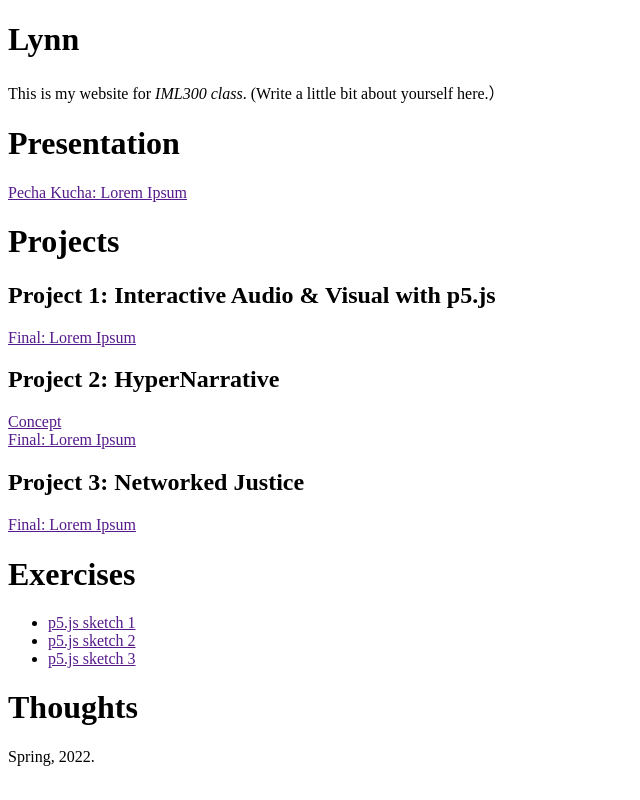
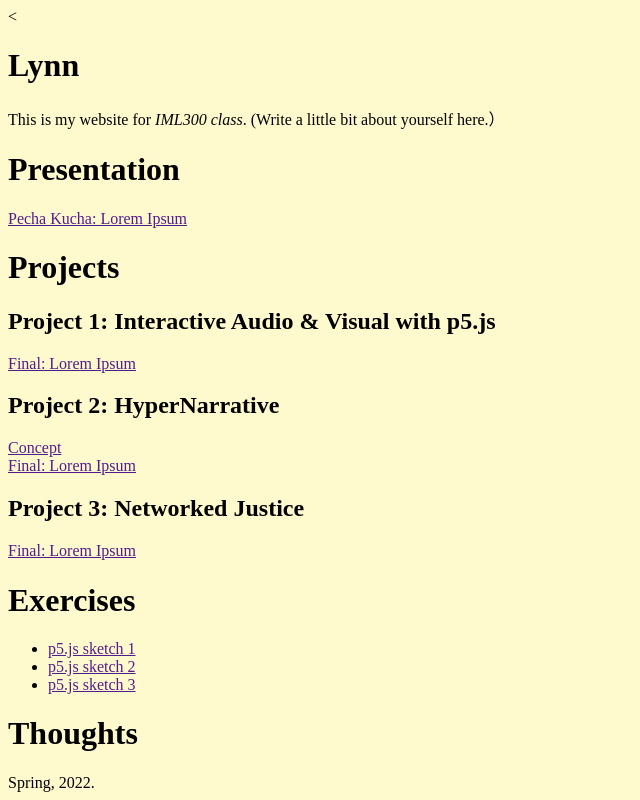
Before and after one commit to lynnchoi01/iml300, a plain HTML site: page index.html in a window 1280 px wide. Shown: the whole page, without its empty margins (0-640 px from the left). Drawn offline with Linux system fonts and the light colour scheme.

Commit message:
background color

```diff
--- a/index.html
+++ b/index.html
@@ -4,6 +4,7 @@
     <meta charset="UTF-8" />
     <!--Update with your name-->
     <title>Lynn's Homepage</title>
+    <<link rel="stylesheet" href="style.css">
 
   </head>
 
--- /dev/null
+++ b/style.css
@@ -0,0 +1,3 @@
+body{
+    background-color: lemonchiffon;
+}
```
